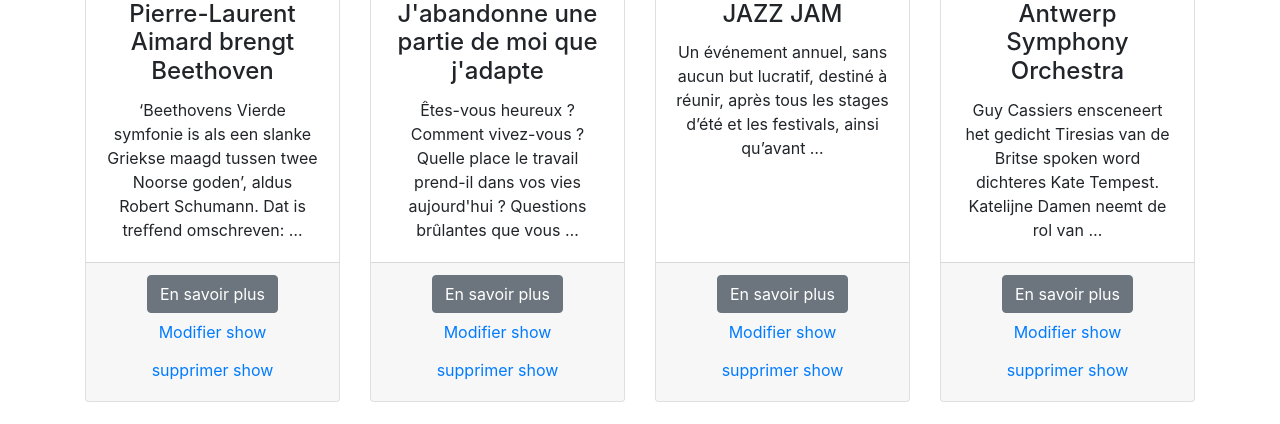
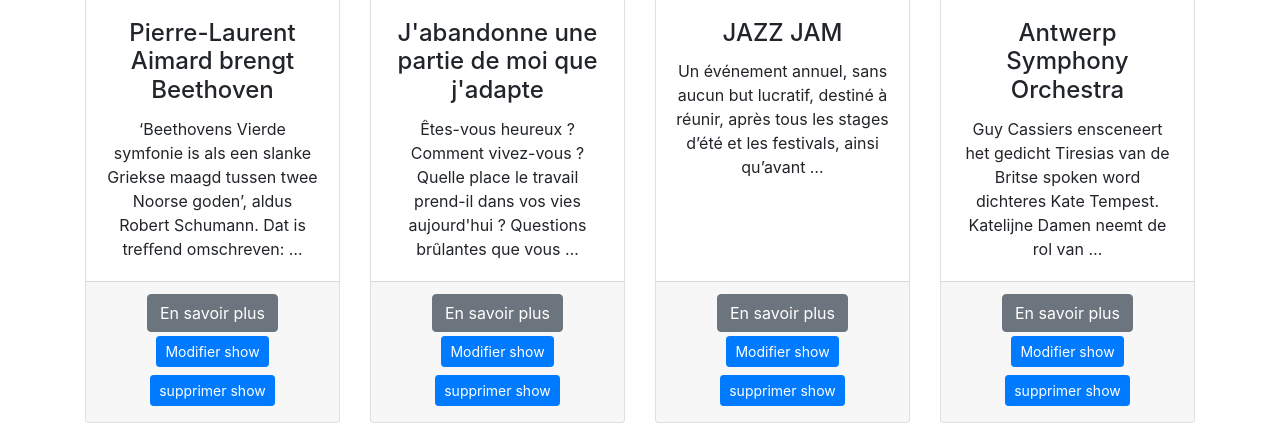
Before and after one commit to fernandomiron/projet-integration-2020, a Django app: page /show/ in a window 1280 px wide. Shown: the part 1833-2257 px from the top of the page. Run offline with Django 3.2, Linux system fonts and the light colour scheme; the visitor is signed in with stand-in values (Sample User, id 1); data comes from the database, SQL or seed files in the repository; parts of the project's set-up code (start-up, migrations or seed data) failed here and were passed over; some libraries are stand-ins or nearby versions.

Commit message:
make showlist link to button

```diff
--- a/reservations/app/templates/app/show_list.html
+++ b/reservations/app/templates/app/show_list.html
@@ -10,7 +10,7 @@
 
     <!-- hidden if you can't connect to the admin -->
     {% if request.user.is_staff %}
-      <a href="{% url 'ShowCrud' %}"> Ajouter Show </a> <!-- A mettre dans la nav bar-->
+      <a href="{% url 'ShowCrud' %}" class="btn btn-primary btn-sm m-1"> Ajouter Show </a> <!-- A mettre dans la nav bar-->
     {% endif %}
 
 </div>
@@ -32,8 +32,8 @@
 
                     <!-- Connection as staff required ! -->
                     {% if request.user.is_staff %}
-                      <a href="{% url 'UpdateShow' show.pk %}" class="btn btn-link"> Modifier show </a>
-                      <a href="{% url 'DeleteShow' show.pk %}" class="btn btn-link"> supprimer show </a>
+                      <a href="{% url 'UpdateShow' show.pk %}" class="btn btn-primary btn-sm m-1"> Modifier show </a>
+                      <a href="{% url 'DeleteShow' show.pk %}" class="btn btn-primary btn-sm m-1"> supprimer show </a>
                     {% endif %}
 
                 </div>
```
